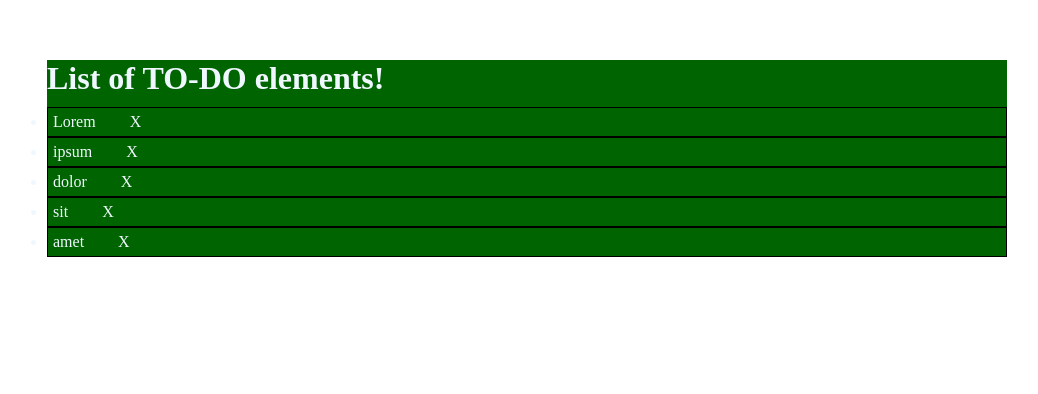
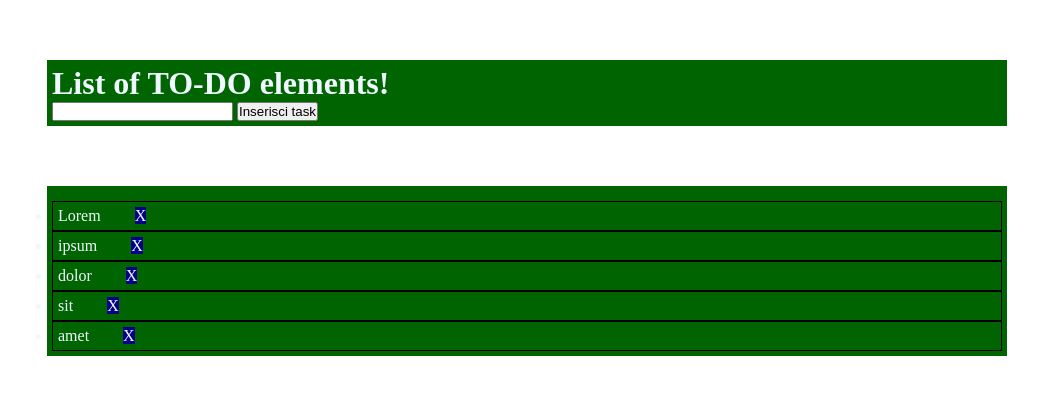
Before and after one commit to Denis-92/vue-todolist, a plain HTML site: page index.html in a window 1280 px wide. Shown: the whole page, without its empty margins (73-1111 px from the left). Drawn offline with nearby package versions, Linux system fonts and the light colour scheme.

Commit message:
aggiunto tasto insert to-do

```diff
--- a/css/style.css
+++ b/css/style.css
@@ -8,15 +8,18 @@
     max-width: 1200px;
 }
 
+.add-todo-container,
 .to-do-container {
     width: 80%;
     margin: 5% auto;
+    padding: 5px;
     background-color: darkgreen;
     color: aliceblue;
 }
 
 ul {
     margin-top: 10px;
+    text-decoration: none;
 }
 
 li {
@@ -25,5 +28,6 @@ li {
 }
 
 #remove-task {
-    padding-left: 30px;
+    margin-left: 30px;
+    background-color: darkblue;
 }
--- a/index.html
+++ b/index.html
@@ -17,9 +17,18 @@
 
         <div class="container">
 
+            <div class="add-todo-container">
+
+                <h1>List of TO-DO elements!</h1>
+
+                <input type="text" v-model="insertNewTask">
+
+                <button @click="insertTodo">Inserisci task</button>
+
+            </div>
+
             <div class="to-do-container">
 
-                <h1>List of TO-DO elements!</h1>
                 <ul>
                     <li v-for="(item, index) in todoList"> {{ item.text }}
                         <span id="remove-task" @click="removeTask(index)">X</span>
--- a/js/script.js
+++ b/js/script.js
@@ -22,8 +22,8 @@ const app = new Vue(
         el: '#app',
 
         data: {
+
             todoList: [
-
                 {
                     text: 'Lorem',
                     done: false
@@ -44,17 +44,38 @@ const app = new Vue(
                     text: 'amet',
                     done: false
                 }
+            ],
 
-            ]
+            insertNewTask: ''
+
         },
 
         methods: {
+
             removeTask(itemTodo) {
                 const sliceStart = this.todoList.slice(0, itemTodo);
+
                 const sliceEnd = this.todoList.slice(itemTodo + 1);
 
                 this.todoList = [...sliceStart, ...sliceEnd];
+            },
+
+            insertTodo() {
+                const todoInsertTrimmed = this.insertNewTask.trim();
+
+                if (todoInsertTrimmed.length > 0) {
+                    this.todoList.push(
+                        {
+                            text: todoInsertTrimmed,
+                            done: false
+                        }
+                    );
+                    this.insertNewTask = '';
+                } else {
+                    console.log('non è stato aggiunto niente');
+                }
             }
+
         }
     }
 );
```
